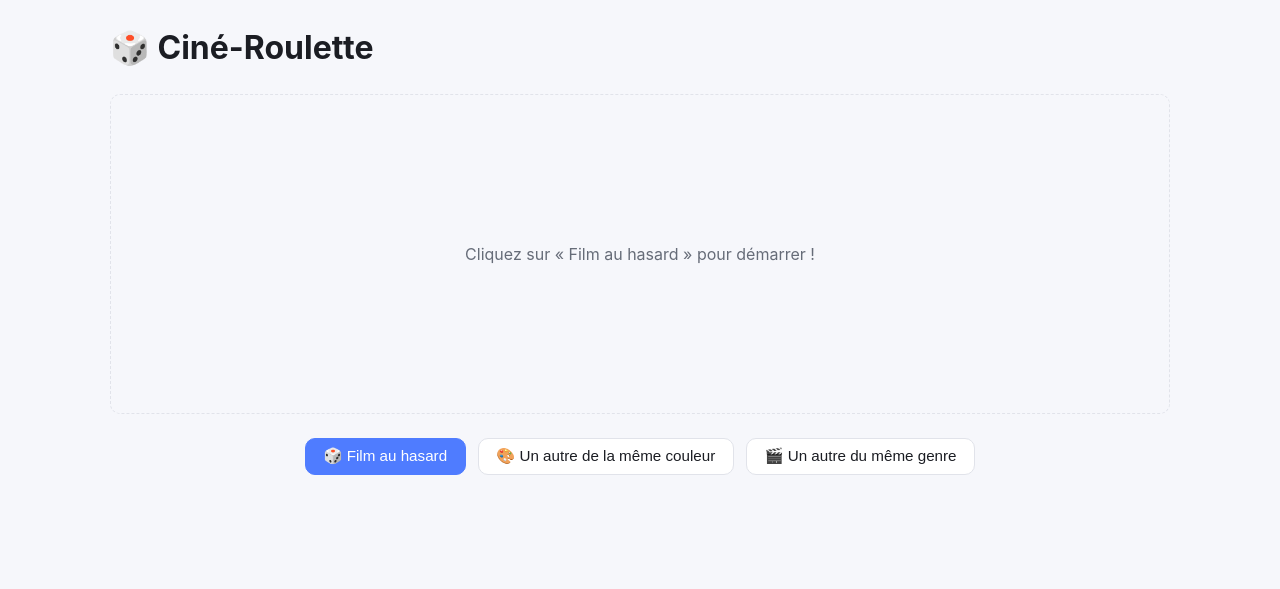
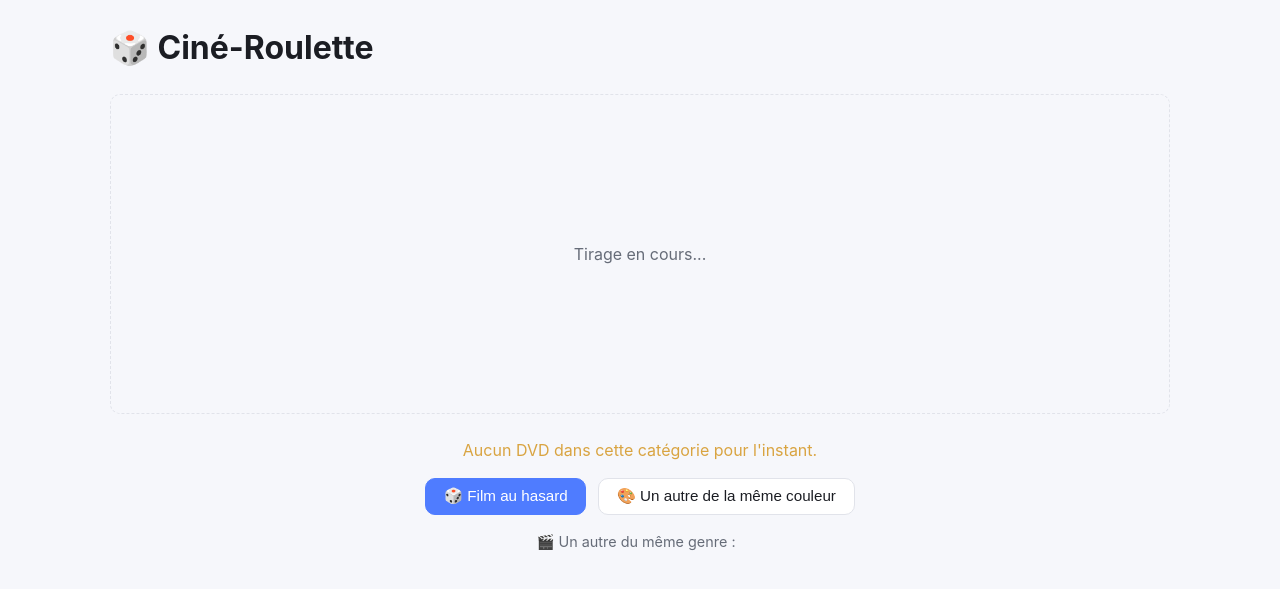
Before and after one commit to s2j1h/cineroulette, a Flask app: page /roulette in a window 1280 px wide. Shown: the part 56-645 px from the top of the page. Run offline with Flask 3, Linux system fonts and the light colour scheme; data that the repository does not hold is empty.

Commit message:
Corrige la roulette : tirage immédiat et rebond par genre individuel
- Un film s'affiche dès le chargement de /roulette, sans clic initial.
- "Un autre du même genre" devient un hashtag cliquable par genre du
  film affiché, au lieu d'un bouton unique figé sur le premier genre
  (qui ne correspondait quasiment jamais à un autre film multi-genre).

```diff
--- a/cineroulette/static/css/style.css
+++ b/cineroulette/static/css/style.css
@@ -560,6 +560,23 @@ a.hashtag:hover {
   flex-wrap: wrap;
   justify-content: center;
 }
+.roulette-theme-bounce {
+  display: flex;
+  align-items: center;
+  gap: 0.5rem;
+  flex-wrap: wrap;
+  justify-content: center;
+  margin-top: 1rem;
+}
+.roulette-theme-bounce .filter-label {
+  color: var(--text-muted);
+  font-size: 0.9rem;
+}
+#theme-bounce-buttons {
+  display: inline-flex;
+  gap: 0.5rem;
+  flex-wrap: wrap;
+}
 
 @media (prefers-color-scheme: light) {
   :root {
--- a/cineroulette/static/js/roulette.js
+++ b/cineroulette/static/js/roulette.js
@@ -3,7 +3,8 @@
   const messageEl = document.getElementById("roulette-message");
   const btnRandom = document.getElementById("btn-random");
   const btnColor = document.getElementById("btn-same-color");
-  const btnTheme = document.getElementById("btn-same-theme");
+  const themeBounceEl = document.getElementById("theme-bounce");
+  const themeBounceButtons = document.getElementById("theme-bounce-buttons");
 
   const COULEUR_HEX = { rouge: "#c0392b", bleu: "#2765ff", "dorée": "#caa63d", argent: "#9aa0a6" };
 
@@ -50,8 +51,26 @@
     `;
 
     btnColor.hidden = false;
-    btnTheme.hidden = false;
-    btnTheme.disabled = !dvd.theme;
+
+    const tags = dvd.theme ? themeTags(dvd.theme) : [];
+    if (tags.length) {
+      themeBounceButtons.innerHTML = tags
+        .map((t) => `<button type="button" class="hashtag-btn" data-value="${escapeHtml(t)}">#${escapeHtml(t)}</button>`)
+        .join("");
+      themeBounceButtons.querySelectorAll(".hashtag-btn").forEach((btn) => {
+        btn.addEventListener("click", () => {
+          if (!current) return;
+          const params = new URLSearchParams();
+          params.set("theme", btn.dataset.value);
+          params.set("exclude", current.id);
+          draw(params);
+        });
+      });
+      themeBounceEl.hidden = false;
+    } else {
+      themeBounceEl.hidden = true;
+      themeBounceButtons.innerHTML = "";
+    }
   }
 
   function draw(params) {
@@ -86,13 +105,6 @@
     draw(params);
   });
 
-  btnTheme.addEventListener("click", () => {
-    if (!current || !current.theme) return;
-    const tags = themeTags(current.theme);
-    if (!tags.length) return;
-    const params = new URLSearchParams();
-    params.set("theme", tags[0]);
-    params.set("exclude", current.id);
-    draw(params);
-  });
+  // Tirage immédiat au chargement de la page, sans attendre un clic.
+  draw(new URLSearchParams());
 })();
--- a/cineroulette/templates/roulette.html
+++ b/cineroulette/templates/roulette.html
@@ -4,7 +4,7 @@
 <h1>🎲 Ciné-Roulette</h1>
 
 <div id="roulette-result" class="roulette-result empty">
-  <p class="placeholder-text">Cliquez sur « Film au hasard » pour démarrer !</p>
+  <p class="placeholder-text">Tirage en cours...</p>
 </div>
 
 <p id="roulette-message" class="roulette-message" hidden></p>
@@ -12,7 +12,11 @@
 <div class="roulette-actions">
   <button type="button" id="btn-random" class="btn btn-primary">🎲 Film au hasard</button>
   <button type="button" id="btn-same-color" class="btn" hidden>🎨 Un autre de la même couleur</button>
-  <button type="button" id="btn-same-theme" class="btn" hidden>🎬 Un autre du même genre</button>
+</div>
+
+<div id="theme-bounce" class="roulette-theme-bounce" hidden>
+  <span class="filter-label">🎬 Un autre du même genre :</span>
+  <span id="theme-bounce-buttons"></span>
 </div>
 {% endblock %}
 
```
